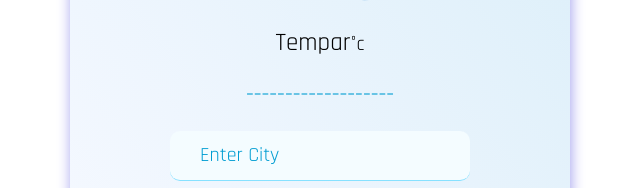
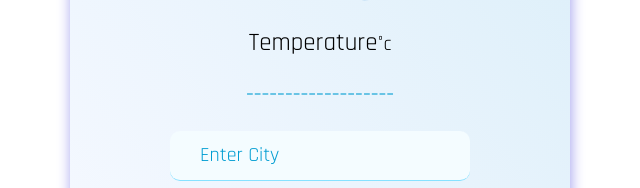
Before and after one commit to Ankita2908/weather-app, a plain HTML site: page index.html in a window 1280 px wide. Shown: the part 405-593 px from the top of the page, 320-960 px from the left. Drawn offline with Linux system fonts and the light colour scheme.

Commit message:
Update index.html

```diff
--- a/index.html
+++ b/index.html
@@ -18,7 +18,7 @@
                 </div>
                 <div id="temp">
                     <img id="temp-icon" src="./icons/icon.svg">
-                    <p><span id="temp-value">Tempar</span><span id="tempunit">&#176c</span></p>
+                    <p><span id="temp-value">Temperature</span><span id="tempunit">&#176c</span></p>
                 </div>
                 <div id="climate">
                     -------------------
```
